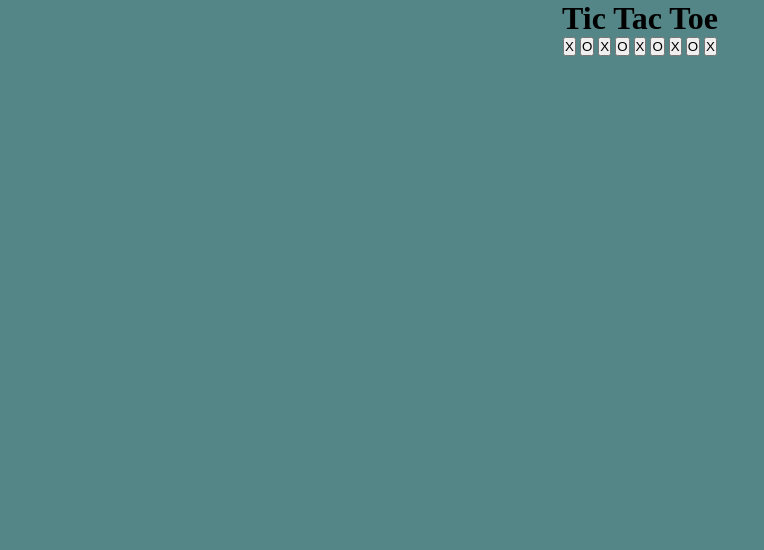
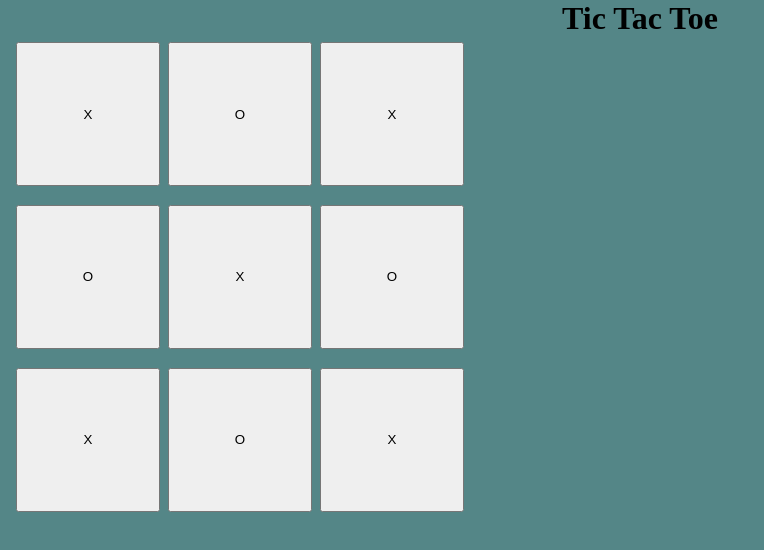
Before and after one commit to Vishal4742/javascript, a plain HTML site: page TicTocToe/index.html in a window 1280 px wide. Shown: the whole page, without its empty margins (0-764 px from the left). Drawn offline with Linux system fonts and the light colour scheme.

Commit message:
initialize project structure for Tic Tac Toe game

```diff
--- a/TicTocToe/style.css
+++ b/TicTocToe/style.css
@@ -13,4 +13,14 @@ body{
 }
 .game{
     height : 60vmin;
+    width : 60vmin;
+    display : flex;
+    flex-wrap: wrap;
+    justify-content: center;
+    align-items: center;
+    gap: 1vmin;
 }
+.box{
+    height : 18vmin;
+    width : 18vmin;
+}
```
